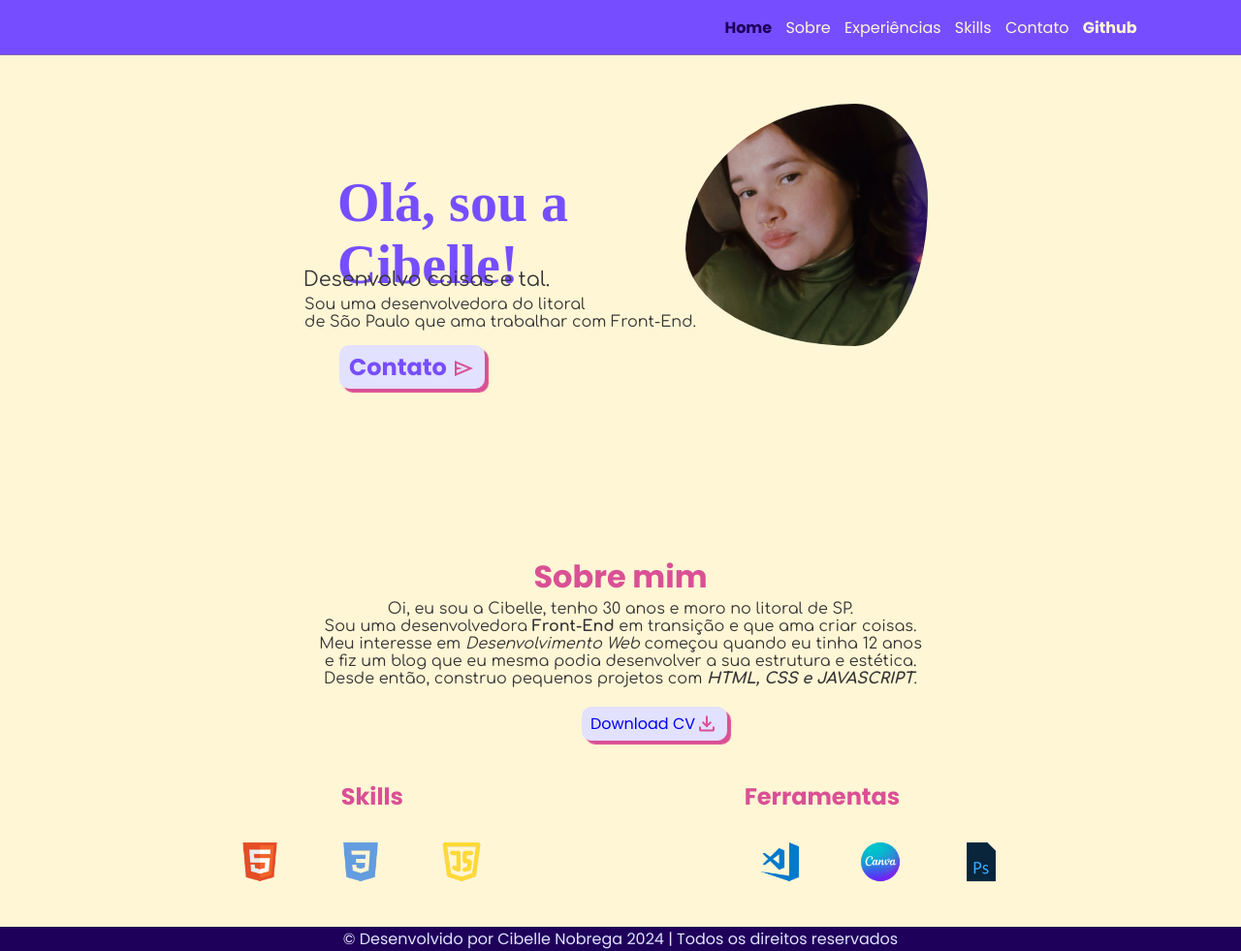
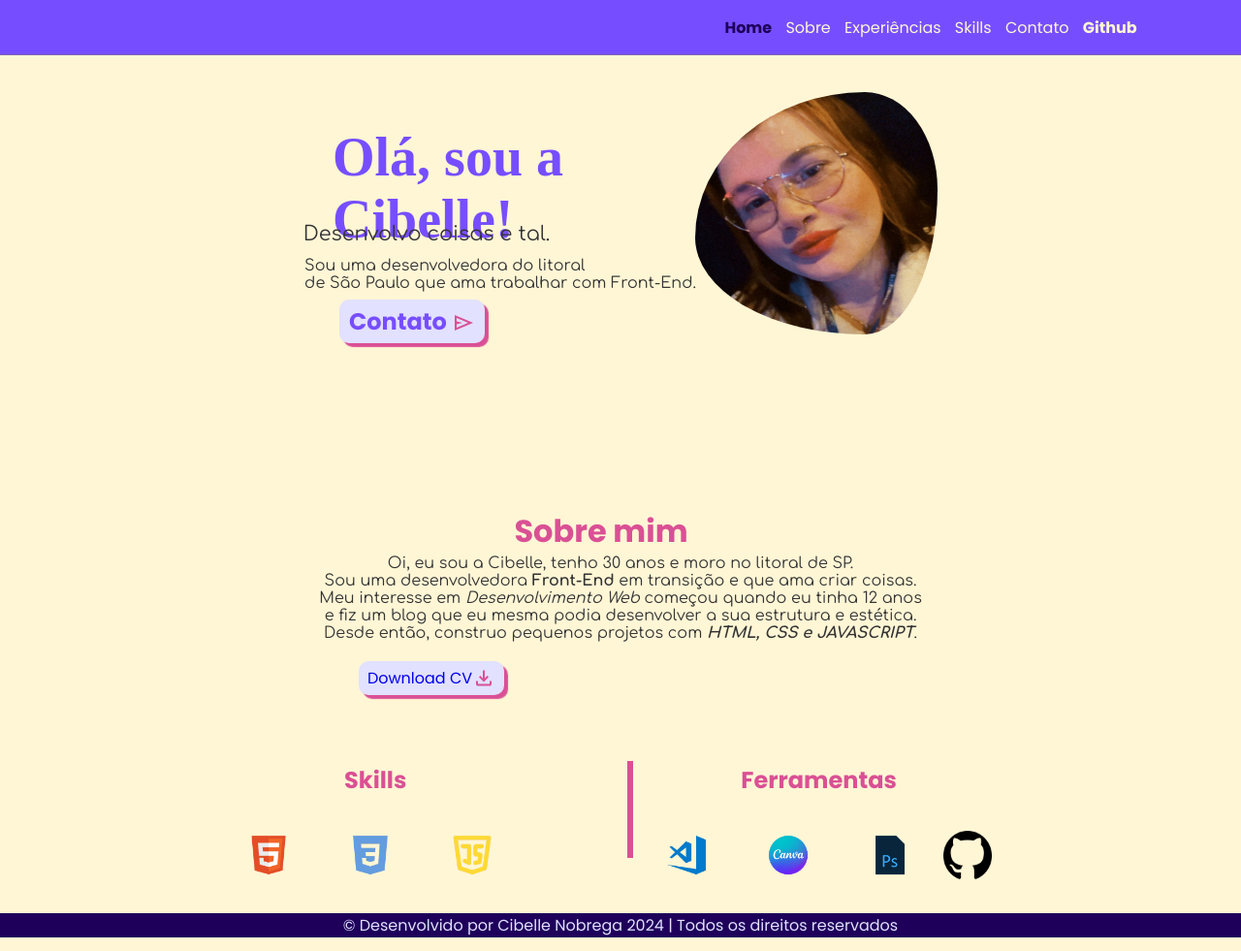
Before and after one commit to CibelleN94/meuportfolio, a plain HTML site: page index.html in a window 1280 px wide. Shown: the whole page at 97% size. Drawn offline with nearby package versions, Linux system fonts and the light colour scheme; a web font is replaced by a local one.

Commit message:
atualização de skills

```diff
--- a/Style.css
+++ b/Style.css
@@ -28,7 +28,10 @@
 body {
     display: block;
     background-color: #FFF6D5;
+    margin: 0px;
+    padding: 0px;
     width: 100%;
+    height: 100%;
     font-family: "Poppins", sans-serif;
 
 }
@@ -38,18 +41,26 @@ header {
     background-color: #774EFF;
     padding: 28px 8%;
     width: 100%;
+    height: 50px;
     border-bottom: solid 1px #807e798a;
     display: flex;
     flex: auto;
     justify-content: flex-end;
-    height: 20px;
+    position: fixed;
+    top: 0px;
+    z-index: 1;
+
 
 
 }
 
 nav {
+    background-color: #774EFF;
     flex-flow: row wrap;
     align-self: center;
+    position: fixed;
+
+
 
 }
 
@@ -71,8 +82,9 @@ nav>a:hover {
 
 
 }
-nav > a.active {
-    color:#1E005B;
+
+nav>a.active {
+    color: #1E005B;
     font-weight: bolder;
 }
 
@@ -91,20 +103,20 @@ nav>a#github:hover {
 
 img#inicio {
     position: relative;
-    right:100px;
-    bottom:20px;
+    right: 100px;
+    bottom: 5px;
     border-radius: 70% 30% 30% 70% / 60% 40% 60% 40%;
     width: 250px;
     height: 250px;
-    margin: 20px;
+    margin-top: 50px;
 
 }
 
 h1 {
     display: flex;
     position: relative;
-    left: 125px;
-    top: 50px;
+    left: 110px;
+    top: 60px;
     color: #774EFF;
     font-family: "Gluten";
     padding: 10px;
@@ -132,30 +144,33 @@ p#aboutme2 {
     color: #343435;
     font-size: 1em;
     position: relative;
-    bottom: 185px;
+    bottom: 178px;
     right: 124px;
     font-family: "Comfortaa";
 
 
 }
+
 .btncontact {
     display: flex;
     justify-content: center;
     position: relative;
     left: 350px;
     bottom: 170px;
-    background-color:#E2E1FF;
+    background-color: #E2E1FF;
     width: 150px;
     padding: 5px;
     border-radius: 10px;
     box-shadow: 4px 4px 1px 0px #da5095;
 
 }
-.btncontact > h2 > a {
+
+.btncontact>h2>a {
     text-decoration: none;
     color: #774EFF;
 
 }
+
 span.material-symbols-outlined {
     vertical-align: middle;
     color: #da5095;
@@ -163,14 +178,17 @@ span.material-symbols-outlined {
 
 }
 
-h2#descript  {
+h2#descript {
     color: #da5095;
     font-size: 2.0em;
     text-align: center;
+    position: relative;
+    right: 20px;
 
 }
+
 p#descript {
-    color:#343435;
+    color: #343435;
     text-align: center;
     font-family: "Comfortaa";
 }
@@ -178,9 +196,9 @@ p#descript {
 .btncurriculo {
     display: flex;
     position: relative;
-    left: 600px;
+    left: 370px;
     margin-top: 20px;
-    background-color:#E2E1FF;
+    background-color: #E2E1FF;
     justify-content: center;
     color: #774EFF;
     width: 150px;
@@ -190,30 +208,55 @@ p#descript {
     box-shadow: 4px 4px 1px 0px #da5095;
 
 }
-.btncurriculo > a {
+
+.btncurriculo>a {
     text-decoration: none;
 }
+
 div.skills {
     display: flex;
     justify-content: space-evenly;
-    margin-top: 40px;
+    align-items: center;
+    margin-top: 60px;
     color: #da5095;
+    padding: 10px;
+
+
 
 }
+
+hr {
+    border: #da5095 solid 3px;
+    transform: rotate(90deg);
+    width: 100px;
+    position: absolute;
+    left: 600px;
+}
+
 .icons {
     display: flex;
     justify-content: space-evenly;
-    gap:10px;
+    position: relative;
 
 }
 
 #icons2 {
-    gap: 30px;
+    display: flex;
+    justify-content: center;
+    position: relative;
+    left: 25px;
+    gap: 5px;
+}
 
+#icons3 {
+    display: flex;
+    justify-content: center;
+    align-items: center;
+    gap: 5px;
+    position: relative;
+    right: 55px;
 }
-#icons3 {
-    gap: 30px;
-}
+
 footer {
     background-color: #1E005B;
     text-align: center;
--- a/index.html
+++ b/index.html
@@ -26,14 +26,14 @@
   </header>
 
 
+  <section id="aboutme">
     <div class="aboutme">
       <h1>Olá, sou a <br> Cibelle!</h1>
-    <img id="inicio" src="imagens/cibelle3.jpg" alt="foto de cibelle">
+      <img id="inicio" src="imagens/oculos.jpg" alt="foto de cibelle">
     </div>
     <p id="aboutme">Desenvolvo coisas e tal.</p>
     <p id="aboutme2">Sou uma desenvolvedora do litoral <br> de São Paulo
       que ama trabalhar com Front-End.</p>
-
     <div class="btncontact">
       <h2 id="btncontact"><a href="https://wa.me/5513981135729?text=Ol%C3%A1!%20Gostaria%20de%20um%20or%C3%A7amento.%0AObrigada!"> Contato
           <span class="material-symbols-outlined">send</span></a></h2>
@@ -47,34 +47,35 @@
       Meu interesse em <i>Desenvolvimento Web</i> começou quando eu tinha 12 anos <br> e fiz um blog que eu mesma podia
       desenvolver a sua estrutura e estética. <br>
       Desde então, construo pequenos projetos com <i><strong>HTML, CSS e JAVASCRIPT</strong></i>.
-
     </p>
     </div>
 
   <div class="btncurriculo">
     <a href="linkcurriculo">Download CV</a> <img src="imagens/iconrosa.svg" alt="iconedownload">
   </div>
+  </section>
 
+  <section id="skills">
     <div class="skills">
-    <h2> Skills</h2>
+      <h2> Skills </h2>
       <h2>Ferramentas</h2>
     </div>
-
+    <hr>
     <div class="icons">
       <div id="icons2">
         <img src="imagens/html.png" alt="HTML" width="100" height="100">
-      <img src="imagens/css3.png" alt="CSS" width="100" height="100">
-      <img src="imagens/javascript.png" alt="JAVASCRIPT" width="100" height="100">
+        <img  src="imagens/css3.png" alt="CSS" width="100" height="100">
+        <img  src="imagens/javascript.png" alt="JAVASCRIPT" width="100" height="100">
       </div>
-
-    <div class="icons3">
+      <div id="icons3">
         <img src="imagens/vscode.png" alt="VSCODE" width="100" height="100">
-
         <img src="imagens/canva.png" alt="CANVA" width="100" height="100">
         <img src="imagens/ps.png" alt="PHOTOSHOP" width="100" height="100">
+        <img src="imagens/githubpng.png" alt="github" width="50" height="50" >
       </div>
+  </section>
 
-  </div>
+
 
   <footer>
     <p>© Desenvolvido por Cibelle Nobrega 2024 | Todos os direitos reservados </p>
```
Also changed, not shown: imagens/cibellemexa.jpeg (added), imagens/cibellepb.jpeg (added), imagens/github.webp (deleted), imagens/github1.png (deleted), imagens/github2.svg (added), imagens/githubpng.png (added). Lines whose indentation alone changed are shown as unchanged.
